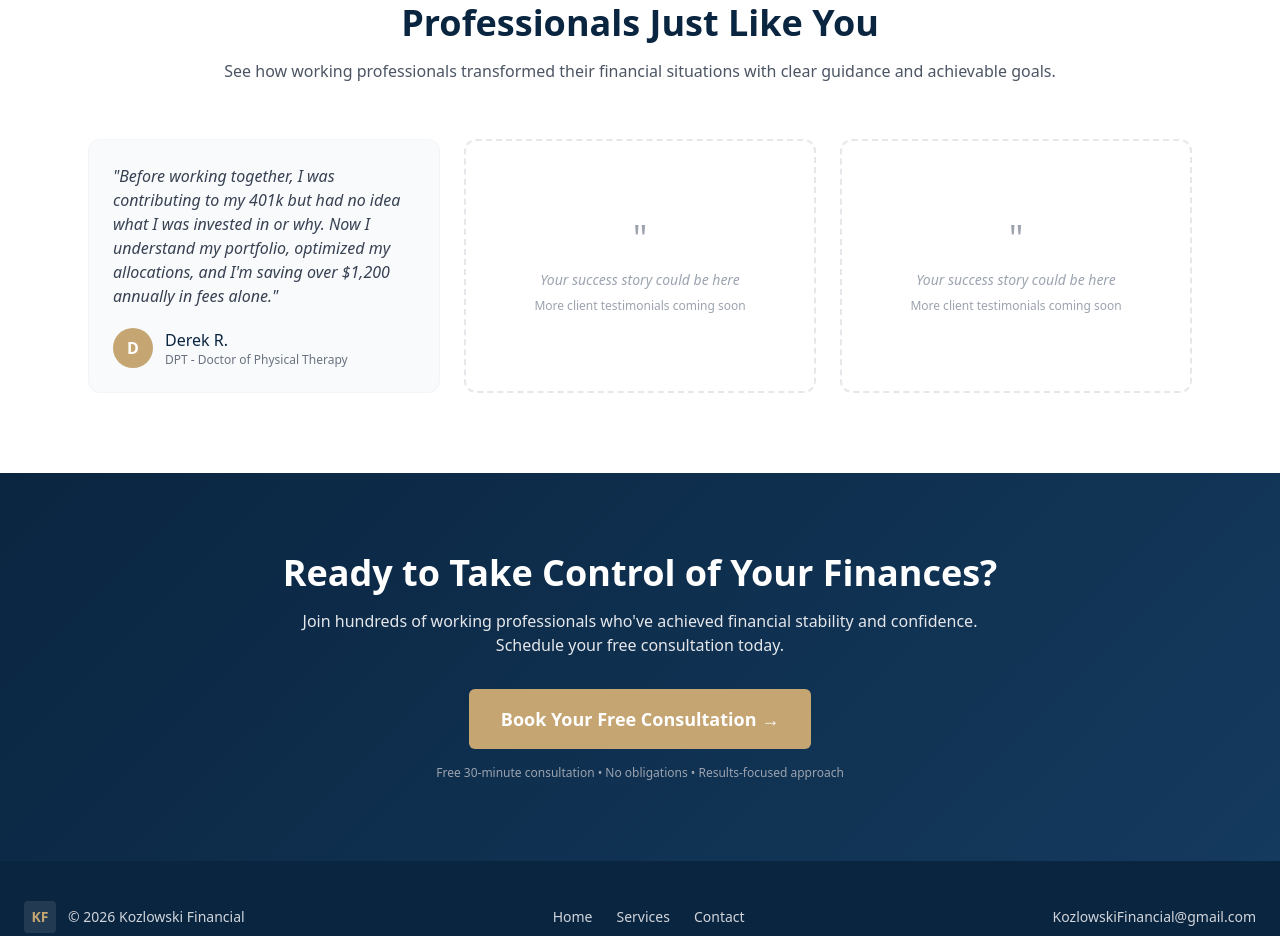
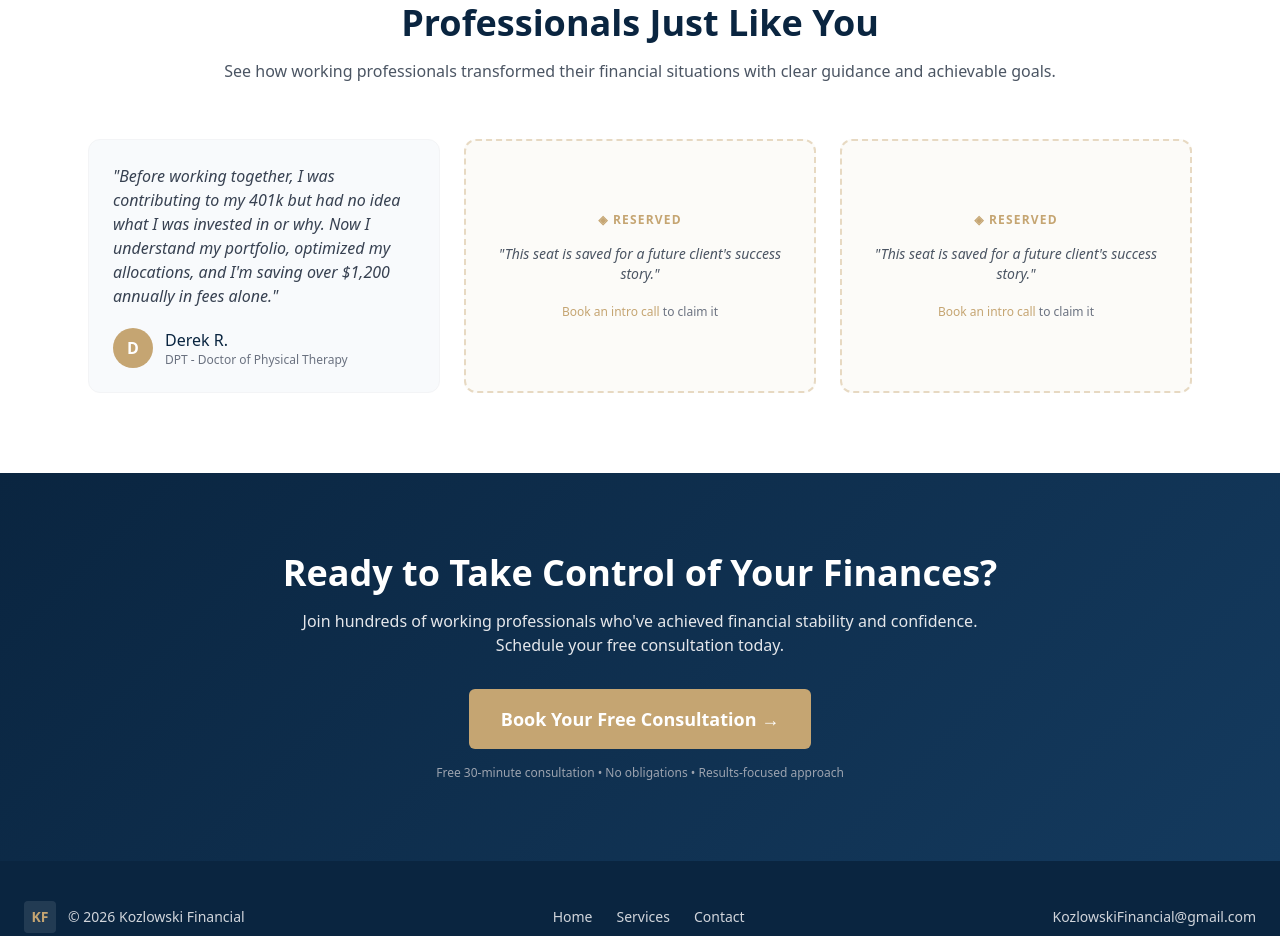
Before and after one commit to JohnKoz/kozlowski-financial, a plain HTML site: page index.html in a window 1280 px wide. Shown: the part 3095-4031 px from the top of the page. Drawn offline with nearby package versions, Linux system fonts and the light colour scheme.

Commit message:
Testimonial placeholders: reserved-seat style
Replace the plain coming-soon placeholder cards with a
reserved-seat treatment — gold-tinted dashed border, small
Reserved label, and an invitation to book an intro call to claim
the spot. Signals intent and drives to the contact page instead
of just marking dead space.

```diff
--- a/index.html
+++ b/index.html
@@ -281,15 +281,15 @@
           </div>
         </div>
       </div>
-      <div class="rounded-xl p-6 border-2 border-dashed border-gray-200 flex flex-col justify-center items-center text-center min-h-[210px]">
-        <div class="text-gray-400 text-4xl mb-3">"</div>
-        <p class="text-gray-400 italic mb-2 text-sm">Your success story could be here</p>
-        <p class="text-gray-400 text-xs">More client testimonials coming soon</p>
+      <div class="rounded-xl p-6 border-2 border-dashed border-gold/40 bg-gold/5 flex flex-col justify-center items-center text-center min-h-[210px]">
+        <div class="text-gold text-xs uppercase tracking-widest mb-4 font-semibold">◈ Reserved</div>
+        <p class="text-gray-600 italic mb-5 text-sm">"This seat is saved for a future client's success story."</p>
+        <p class="text-xs text-gray-500"><a href="contact.html" class="text-gold hover:underline font-medium">Book an intro call</a> to claim it</p>
       </div>
-      <div class="rounded-xl p-6 border-2 border-dashed border-gray-200 flex flex-col justify-center items-center text-center min-h-[210px]">
-        <div class="text-gray-400 text-4xl mb-3">"</div>
-        <p class="text-gray-400 italic mb-2 text-sm">Your success story could be here</p>
-        <p class="text-gray-400 text-xs">More client testimonials coming soon</p>
+      <div class="rounded-xl p-6 border-2 border-dashed border-gold/40 bg-gold/5 flex flex-col justify-center items-center text-center min-h-[210px]">
+        <div class="text-gold text-xs uppercase tracking-widest mb-4 font-semibold">◈ Reserved</div>
+        <p class="text-gray-600 italic mb-5 text-sm">"This seat is saved for a future client's success story."</p>
+        <p class="text-xs text-gray-500"><a href="contact.html" class="text-gold hover:underline font-medium">Book an intro call</a> to claim it</p>
       </div>
     </div>
   </div>
```
